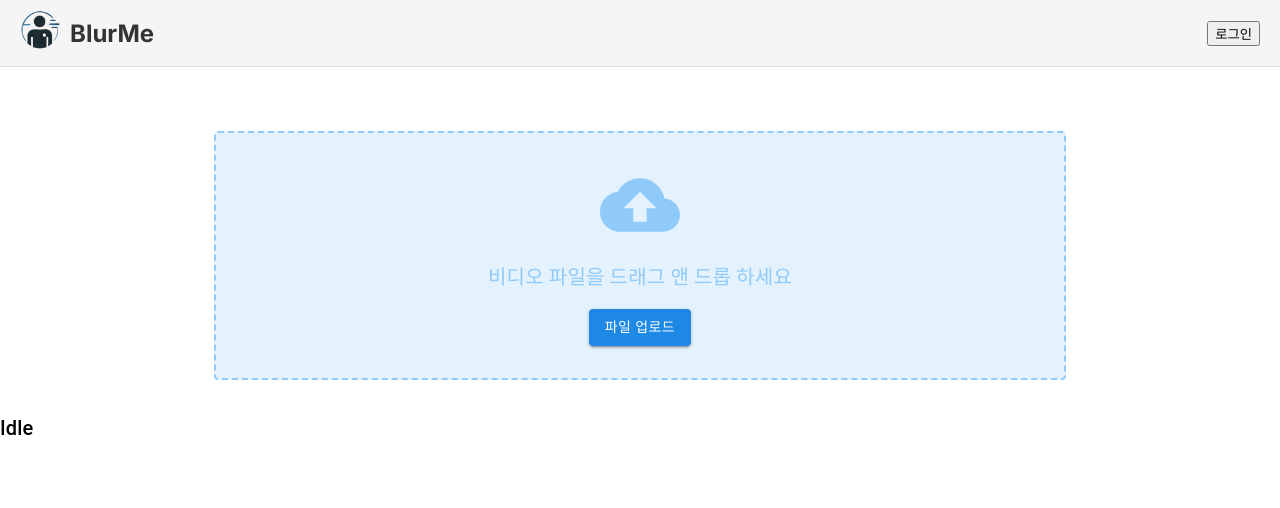
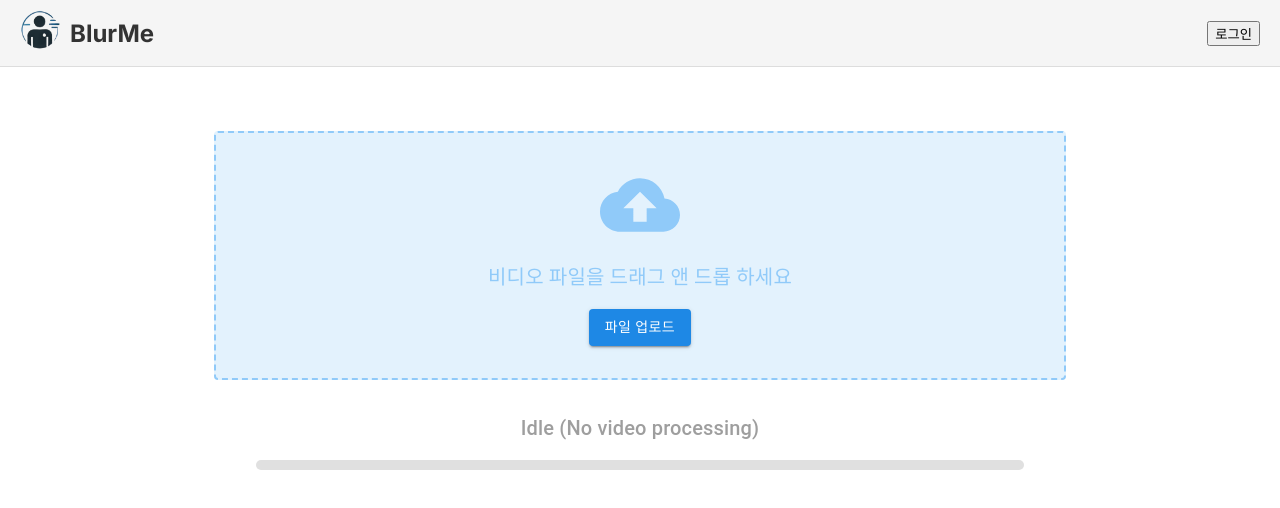
Before and after one commit to KangHyup/Visual_Vendors_Front, a Next.js app: page / in a window 1280 px wide. Shown: the top 508 px of the page. Built offline with nearby package versions, Linux system fonts and the light colour scheme; no server answers.

Commit message:
로딩바 수정

```diff
--- a/components/ProgressBar.js
+++ b/components/ProgressBar.js
@@ -1,22 +1,60 @@
 import React from "react";
-import { LinearProgress, Typography, Box } from "@mui/material";
+import { LinearProgress, Typography, Box, Stack } from "@mui/material";
+import CheckCircleIcon from '@mui/icons-material/CheckCircle';
+import { styled } from '@mui/material/styles';
+
+const StyledLinearProgress = styled(LinearProgress)(({ theme }) => ({
+height: 10,
+borderRadius: 5,
+backgroundColor: theme.palette.grey[300],
+'& .MuiLinearProgress-bar': {
+    borderRadius: 5,
+    backgroundColor: theme.palette.primary.main,
+},
+}));
 
 const ProgressBar = ({ progress }) => {
     const { status, current_frame, total_frames } = progress;
     const percentage = total_frames > 0 ? (current_frame / total_frames) * 100 : 0;
 
+    let content;
+    if (status === "processing") {
+        content = (
+            <Stack spacing={2} sx={{ width: '100%', alignItems: 'center' }}>
+                <Typography variant="h6" sx={{ color: "text.secondary" }}>
+                    Processing... {current_frame} of {total_frames} frames
+                </Typography>
+                <Box sx={{ width: '60%' }}>
+                    <StyledLinearProgress variant="determinate" value={percentage} />
+                </Box>
+            </Stack>
+        );
+    } else if (status === "completed") {
+        content = (
+            <Stack spacing={2} sx={{ width: '100%', alignItems: 'center' }}>
+                <CheckCircleIcon color="success" style={{ fontSize: 48 }} />
+                <Typography variant="h6" sx={{ color: "text.primary" }}>
+                    Processing Complete!
+                </Typography>
+            </Stack>
+        );
+    } else {
+        content = (
+            <Stack spacing={2} sx={{ width: '100%', alignItems: 'center' }}>
+                <Typography variant="h6" sx={{ color: "text.disabled" }}>
+                    Idle (No video processing)
+                </Typography>
+                <Box sx={{ width: '60%' }}>
+                    {/* Idle 상태에서는 바를 표시하지 않고 회색 바탕만 깔아둘 수도 있음 */}
+                    <StyledLinearProgress variant="determinate" value={0} />
+                </Box>
+            </Stack>
+        );
+    }
+
     return (
-        <Box sx={{ width: "100%", mt: 4 }}>
-            <Typography variant="h6" sx={{ mb: 2 }}>
-                {status === "processing"
-                    ? `Processing... ${current_frame} of ${total_frames} frames`
-                    : status === "completed"
-                    ? "Processing complete!"
-                    : "Idle"}
-            </Typography>
-            {status === "processing" && (
-                <LinearProgress variant="determinate" value={percentage} />
-            )}
+        <Box sx={{ width: "100%", mt: 4, display: "flex", justifyContent: "center" }}>
+            {content}
         </Box>
     );
 };
--- a/hooks/useProgress.js
+++ b/hooks/useProgress.js
@@ -9,11 +9,13 @@ export const useProgress = () => {
     });
 
     useEffect(() => {
-        const eventSource = new EventSource("/api/progress");
+        // Flask 서버의 /progress 엔드포인트로 직접 연결
+        const eventSource = new EventSource("http://localhost:8080/progress");
 
         eventSource.onmessage = (event) => {
             const data = JSON.parse(event.data);
             setProgress(data);
+            console.log("서버로부터 받은 데이터:", data);
         };
 
         eventSource.onerror = () => {
--- a/pages/api/progress.js
+++ /dev/null
@@ -1,24 +0,0 @@
-let clients = [];
-
-export default function handler(req, res) {
-if (req.method === "GET") {
-    res.setHeader("Content-Type", "text/event-stream");
-    res.setHeader("Cache-Control", "no-cache");
-    res.setHeader("Connection", "keep-alive");
-
-    clients.push(res);
-
-    req.on("close", () => {
-    clients = clients.filter((client) => client !== res);
-    });
-} else {
-    res.status(405).json({ error: "Method not allowed" });
-}
-}
-
-// 진행률 업데이트 함수
-export const sendProgress = (progress) => {
-clients.forEach((client) =>
-    client.write(`data: ${JSON.stringify(progress)}\n\n`)
-);
-};
```
